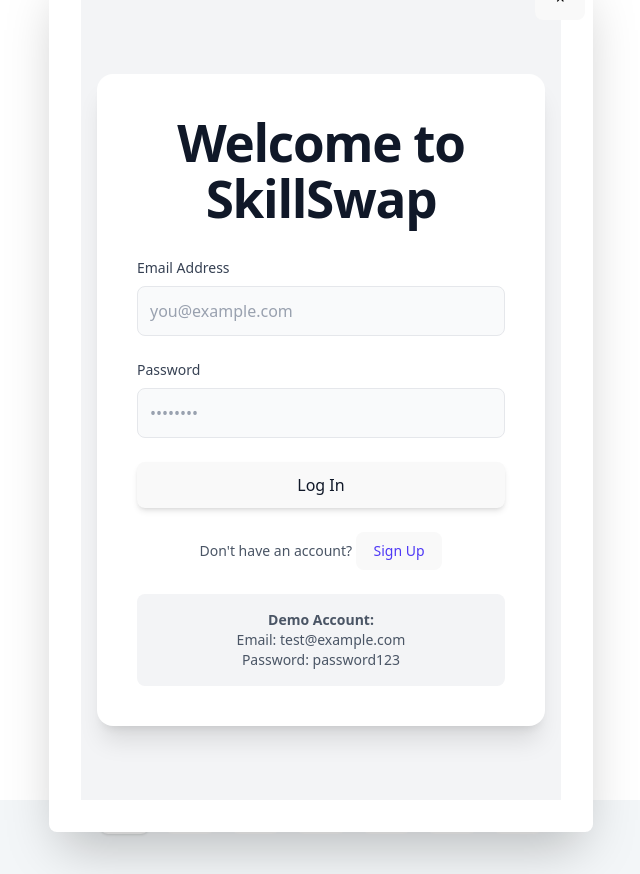
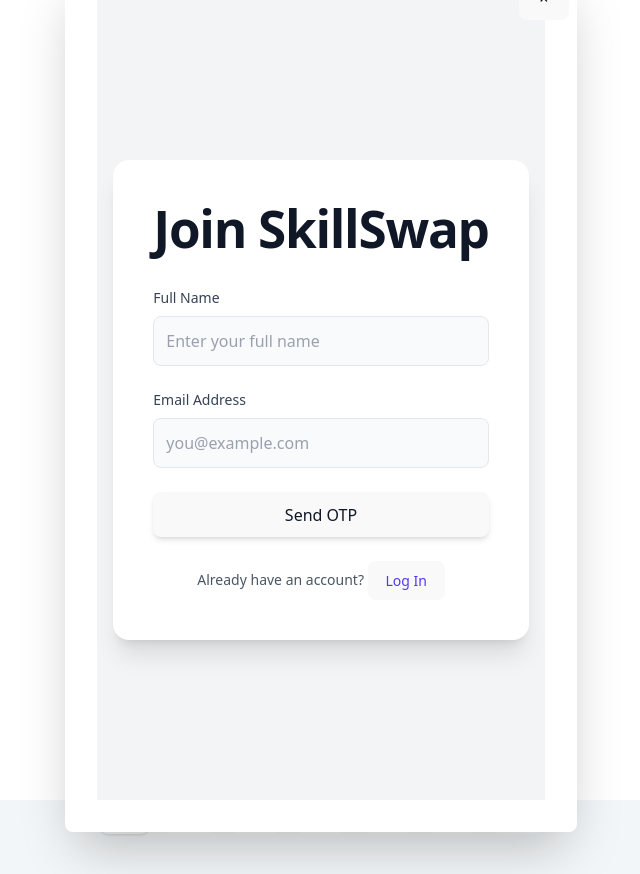
Before and after one commit to Sunny2307/Skillmate, a React (Vite) app in the folder client/: page / in a window 1280 px wide. Both pictures are taken after a click on the button "Login". Shown: the whole page, without its empty margins (319-959 px from the left). Built offline with nearby package versions, Linux system fonts and the light colour scheme.

Commit message:
ui change

```diff
--- a/client/src/pages/Login.jsx
+++ b/client/src/pages/Login.jsx
@@ -2,33 +2,83 @@
 import { validateInput } from '../utils/validateInput.js';
 import { useAuth } from '../context/AuthContext.jsx';
 
-const Login = ({ onSwitchToSignup }) => {
+const Register = ({ onSwitchToLogin }) => {
+  const [name, setName] = useState('');
   const [email, setEmail] = useState('');
+  const [otp, setOtp] = useState(['', '', '', '']);
   const [password, setPassword] = useState('');
+  const [confirmPassword, setConfirmPassword] = useState('');
   const [error, setError] = useState(null);
   const [isLoading, setIsLoading] = useState(false);
-  const { login } = useAuth();
+  const [isOtpSent, setIsOtpSent] = useState(false);
+  const [isOtpVerified, setIsOtpVerified] = useState(false);
+  const { register } = useAuth();
 
-  const handleLogin = async (e) => {
+  const handleSendOtp = (e) => {
     e.preventDefault();
     setError(null);
     setIsLoading(true);
 
-    if (!validateInput({ email, password })) {
-      setError('Please enter a valid email and password (minimum 6 characters)');
+    if (!validateInput({ email, name })) {
+      setError('Please enter a valid name and email.');
+      setIsLoading(false);
+      return;
+    }
+
+    // Placeholder for OTP sending logic
+    // TODO: Implement OTP sending logic here
+    console.log('OTP sent to:', email);
+    setIsOtpSent(true);
+    setIsLoading(false);
+  };
+
+  const handleOtpChange = (index, value) => {
+    if (/^\d?$/.test(value)) {
+      const newOtp = [...otp];
+      newOtp[index] = value;
+      setOtp(newOtp);
+
+      // Auto-focus next input
+      if (value && index < 3) {
+        document.getElementById(`otp-${index + 1}`).focus();
+      }
+
+      // Check if OTP is complete
+      if (newOtp.every((digit) => digit !== '')) {
+        // Placeholder for OTP verification logic
+        // TODO: Implement OTP verification logic here
+        console.log('OTP entered:', newOtp.join(''));
+        setIsOtpVerified(true);
+      }
+    }
+  };
+
+  const handleRegister = async (e) => {
+    e.preventDefault();
+    setError(null);
+    setIsLoading(true);
+
+    if (password !== confirmPassword) {
+      setError('Passwords do not match');
+      setIsLoading(false);
+      return;
+    }
+
+    if (!validateInput({ email, password, name })) {
+      setError('Please enter valid information. Password must be at least 6 characters.');
       setIsLoading(false);
       return;
     }
 
     try {
-      const result = login(email, password);
+      const result = register(email, password, name);
       if (result.success) {
-        console.log('Login successful!');
+        console.log('Registration successful!');
       } else {
         setError(result.error);
       }
     } catch (err) {
-      setError('An error occurred during login');
+      setError('An error occurred during registration');
     } finally {
       setIsLoading(false);
     }
@@ -38,7 +88,7 @@
     <div className="min-h-screen flex items-center justify-center bg-gray-100">
       <div className="bg-white p-10 rounded-2xl shadow-xl max-w-md w-full mx-4 transform transition-all hover:scale-105">
         <h1 className="text-4xl font-extrabold text-gray-900 mb-8 text-center tracking-tight">
-          Welcome to SkillSwap
+          Join SkillSwap
         </h1>
 
         {error && (
@@ -48,6 +98,22 @@
         )}
 
         <div className="space-y-6">
+          <div>
+            <label htmlFor="name" className="block text-sm font-medium text-gray-700 mb-2">
+              Full Name
+            </label>
+            <input
+              id="name"
+              type="text"
+              placeholder="Enter your full name"
+              value={name}
+              onChange={(e) => setName(e.target.value)}
+              className="w-full p-3 border border-gray-200 rounded-lg focus:ring-2 focus:ring-indigo-500 focus:border-indigo-500 transition-colors bg-gray-50 text-gray-900 placeholder-gray-400"
+              required
+              disabled={isOtpSent}
+            />
+          </div>
+
           <div>
             <label htmlFor="email" className="block text-sm font-medium text-gray-700 mb-2">
               Email Address
@@ -60,9 +126,41 @@
               onChange={(e) => setEmail(e.target.value)}
               className="w-full p-3 border border-gray-200 rounded-lg focus:ring-2 focus:ring-indigo-500 focus:border-indigo-500 transition-colors bg-gray-50 text-gray-900 placeholder-gray-400"
               required
+              disabled={isOtpSent}
             />
           </div>
 
+          {!isOtpSent ? (
+            <button
+              type="button"
+              onClick={handleSendOtp}
+              disabled={isLoading}
+              className="w-full px-6 py-4 bg-blue-600 text-gray-900 rounded-lg hover:bg-blue-500 hover:scale-105 disabled:opacity-50 disabled:cursor-not-allowed transition-all duration-300 font-bold shadow-md"
+            >
+              {isLoading ? 'Sending OTP...' : 'Send OTP'}
+            </button>
+          ) : !isOtpVerified ? (
+            <div>
+              <label className="block text-sm font-medium text-gray-700 mb-2">
+                Enter OTP
+              </label>
+              <div className="flex space-x-2 justify-center">
+                {otp.map((digit, index) => (
+                  <input
+                    key={index}
+                    id={`otp-${index}`}
+                    type="text"
+                    maxLength="1"
+                    value={digit}
+                    onChange={(e) => handleOtpChange(index, e.target.value)}
+                    className="w-12 p-3 border border-gray-200 rounded-lg text-center focus:ring-2 focus:ring-indigo-500 focus:border-indigo-500 transition-colors bg-gray-50 text-gray-900"
+                    required
+                  />
+                ))}
+              </div>
+            </div>
+          ) : (
+            <>
               <div>
                 <label htmlFor="password" className="block text-sm font-medium text-gray-700 mb-2">
                   Password
@@ -78,36 +176,45 @@
                 />
               </div>
 
+              <div>
+                <label htmlFor="confirmPassword" className="block text-sm font-medium text-gray-700 mb-2">
+                  Confirm Password
+                </label>
+                <input
+                  id="confirmPassword"
+                  type="password"
+                  placeholder="••••••••"
+                  value={confirmPassword}
+                  onChange={(e) => setConfirmPassword(e.target.value)}
+                  className="w-full p-3 border border-gray-200 rounded-lg focus:ring-2 focus:ring-indigo-500 focus:border-indigo-500 transition-colors bg-gray-50 text-gray-900 placeholder-gray-400"
+                  required
+                />
+              </div>
+
               <button
                 type="button"
-            onClick={handleLogin}
+                onClick={handleRegister}
                 disabled={isLoading}
                 className="w-full px-6 py-4 bg-blue-600 text-gray-900 rounded-lg hover:bg-blue-500 hover:scale-105 disabled:opacity-50 disabled:cursor-not-allowed transition-all duration-300 font-bold shadow-md"
               >
-            {isLoading ? 'Logging in...' : 'Log In'}
+                {isLoading ? 'Creating Account...' : 'Sign Up'}
               </button>
+            </>
+          )}
         </div>
 
         <p className="text-center mt-6 text-gray-600 text-sm">
-          Don't have an account?{' '}
+          Already have an account?{' '}
           <button
-            onClick={onSwitchToSignup}
+            onClick={onSwitchToLogin}
             className="text-indigo-600 hover:text-indigo-800 font-semibold transition-colors"
           >
-            Sign Up
+            Log In
           </button>
         </p>
-
-        <div className="mt-6 p-4 bg-gray-100 rounded-lg">
-          <p className="text-sm text-gray-600 text-center">
-            <strong>Demo Account:</strong><br />
-            Email: test@example.com<br />
-            Password: password123
-          </p>
-        </div>
       </div>
     </div>
   );
 };
 
-export default Login;
+export default Register;
--- a/client/src/pages/Register.jsx
+++ b/client/src/pages/Register.jsx
@@ -5,11 +5,53 @@
 const Register = ({ onSwitchToLogin }) => {
   const [name, setName] = useState('');
   const [email, setEmail] = useState('');
+  const [otp, setOtp] = useState(['', '', '', '']);
   const [password, setPassword] = useState('');
   const [confirmPassword, setConfirmPassword] = useState('');
   const [error, setError] = useState(null);
   const [isLoading, setIsLoading] = useState(false);
+  const [isOtpSent, setIsOtpSent] = useState(false);
+  const [isOtpVerified, setIsOtpVerified] = useState(false);
   const { register } = useAuth();
+
+  const handleSendOtp = (e) => {
+    e.preventDefault();
+    setError(null);
+    setIsLoading(true);
+
+    if (!validateInput({ email, name })) {
+      setError('Please enter a valid name and email.');
+      setIsLoading(false);
+      return;
+    }
+
+    // Placeholder for OTP sending logic
+    // TODO: Implement OTP sending logic here
+    console.log('OTP sent to:', email);
+    setIsOtpSent(true);
+    setIsLoading(false);
+  };
+
+  const handleOtpChange = (index, value) => {
+    if (/^\d?$/.test(value)) {
+      const newOtp = [...otp];
+      newOtp[index] = value;
+      setOtp(newOtp);
+
+      // Auto-focus next input
+      if (value && index < 3) {
+        document.getElementById(`otp-${index + 1}`).focus();
+      }
+
+      // Check if OTP is complete
+      if (newOtp.every((digit) => digit !== '')) {
+        // Placeholder for OTP verification logic
+        // TODO: Implement OTP verification logic here
+        console.log('OTP entered:', newOtp.join(''));
+        setIsOtpVerified(true);
+      }
+    }
+  };
 
   const handleRegister = async (e) => {
     e.preventDefault();
@@ -43,17 +85,21 @@
   };
 
   return (
-    <div className="flex items-center justify-center bg-white">
-      <div className="bg-white p-8 rounded-xl shadow-lg max-w-md w-full border border-gray-200">
-        <h1 className="text-3xl font-bold text-blue-700 mb-6 text-center">Sign Up for SkillSwap</h1>
+    <div className="min-h-screen flex items-center justify-center bg-gray-100">
+      <div className="bg-white p-10 rounded-2xl shadow-xl max-w-md w-full mx-4 transform transition-all hover:scale-105">
+        <h1 className="text-4xl font-extrabold text-gray-900 mb-8 text-center tracking-tight">
+          Join SkillSwap
+        </h1>
+
         {error && (
-          <div className="bg-red-100 border border-red-400 text-red-700 px-4 py-3 rounded mb-4" role="alert">
+          <div className="bg-red-50 border-l-4 border-red-500 text-red-700 p-4 rounded-lg mb-6">
             {error}
           </div>
         )}
-        <form onSubmit={handleRegister} className="space-y-4">
+
+        <div className="space-y-6">
           <div>
-            <label htmlFor="name" className="block text-sm font-medium text-gray-700 mb-1">
+            <label htmlFor="name" className="block text-sm font-medium text-gray-700 mb-2">
               Full Name
             </label>
             <input
@@ -62,65 +108,106 @@
               placeholder="Enter your full name"
               value={name}
               onChange={(e) => setName(e.target.value)}
-              className="w-full p-3 border border-gray-300 rounded-lg focus:ring-2 focus:ring-blue-200 focus:border-blue-400"
+              className="w-full p-3 border border-gray-200 rounded-lg focus:ring-2 focus:ring-indigo-500 focus:border-indigo-500 transition-colors bg-gray-50 text-gray-900 placeholder-gray-400"
               required
+              disabled={isOtpSent}
             />
           </div>
+
           <div>
-            <label htmlFor="email" className="block text-sm font-medium text-gray-700 mb-1">
-              Email
+            <label htmlFor="email" className="block text-sm font-medium text-gray-700 mb-2">
+              Email Address
             </label>
             <input
               id="email"
               type="email"
-              placeholder="Enter your email"
+              placeholder="you@example.com"
               value={email}
               onChange={(e) => setEmail(e.target.value)}
-              className="w-full p-3 border border-gray-300 rounded-lg focus:ring-2 focus:ring-blue-200 focus:border-blue-400"
+              className="w-full p-3 border border-gray-200 rounded-lg focus:ring-2 focus:ring-indigo-500 focus:border-indigo-500 transition-colors bg-gray-50 text-gray-900 placeholder-gray-400"
+              required
+              disabled={isOtpSent}
+            />
+          </div>
+
+          {!isOtpSent ? (
+            <button
+              type="button"
+              onClick={handleSendOtp}
+              disabled={isLoading}
+              className="w-full px-6 py-4 bg-blue-600 text-gray-900 rounded-lg hover:bg-blue-500 hover:scale-105 disabled:opacity-50 disabled:cursor-not-allowed transition-all duration-300 font-bold shadow-md"
+            >
+              {isLoading ? 'Sending OTP...' : 'Send OTP'}
+            </button>
+          ) : !isOtpVerified ? (
+            <div>
+              <label className="block text-sm font-medium text-gray-700 mb-2">
+                Enter OTP
+              </label>
+              <div className="flex space-x-2 justify-center">
+                {otp.map((digit, index) => (
+                  <input
+                    key={index}
+                    id={`otp-${index}`}
+                    type="text"
+                    maxLength="1"
+                    value={digit}
+                    onChange={(e) => handleOtpChange(index, e.target.value)}
+                    className="w-12 p-3 border border-gray-200 rounded-lg text-center focus:ring-2 focus:ring-indigo-500 focus:border-indigo-500 transition-colors bg-gray-50 text-gray-900"
                     required
                   />
+                ))}
               </div>
+            </div>
+          ) : (
+            <>
               <div>
-            <label htmlFor="password" className="block text-sm font-medium text-gray-700 mb-1">
+                <label htmlFor="password" className="block text-sm font-medium text-gray-700 mb-2">
                   Password
                 </label>
                 <input
                   id="password"
                   type="password"
-              placeholder="Enter your password (min 6 characters)"
+                  placeholder="••••••••"
                   value={password}
                   onChange={(e) => setPassword(e.target.value)}
-              className="w-full p-3 border border-gray-300 rounded-lg focus:ring-2 focus:ring-blue-200 focus:border-blue-400"
+                  className="w-full p-3 border border-gray-200 rounded-lg focus:ring-2 focus:ring-indigo-500 focus:border-indigo-500 transition-colors bg-gray-50 text-gray-900 placeholder-gray-400"
                   required
                 />
               </div>
+
               <div>
-            <label htmlFor="confirmPassword" className="block text-sm font-medium text-gray-700 mb-1">
+                <label htmlFor="confirmPassword" className="block text-sm font-medium text-gray-700 mb-2">
                   Confirm Password
                 </label>
                 <input
                   id="confirmPassword"
                   type="password"
-              placeholder="Confirm your password"
+                  placeholder="••••••••"
                   value={confirmPassword}
                   onChange={(e) => setConfirmPassword(e.target.value)}
-              className="w-full p-3 border border-gray-300 rounded-lg focus:ring-2 focus:ring-blue-200 focus:border-blue-400"
+                  className="w-full p-3 border border-gray-200 rounded-lg focus:ring-2 focus:ring-indigo-500 focus:border-indigo-500 transition-colors bg-gray-50 text-gray-900 placeholder-gray-400"
                   required
                 />
               </div>
+
               <button
-            type="submit"
+                type="button"
+                onClick={handleRegister}
                 disabled={isLoading}
-            className="w-full px-4 py-3 bg-blue-600 text-white rounded-lg hover:bg-blue-700 disabled:opacity-50 disabled:cursor-not-allowed font-semibold shadow transition-colors"
+                className="w-full px-6 py-4 bg-blue-600 text-gray-900 rounded-lg hover:bg-blue-500 hover:scale-105 disabled:opacity-50 disabled:cursor-not-allowed transition-all duration-300 font-bold shadow-md"
               >
                 {isLoading ? 'Creating Account...' : 'Sign Up'}
               </button>
-        </form>
-        <p className="text-center mt-6 text-gray-600">
+            </>
+          )}
+        </div>
+
+        <p className="text-center mt-6 text-gray-600 text-sm">
           Already have an account?{' '}
           <button
             onClick={onSwitchToLogin}
-            className="text-blue-600 hover:text-blue-800 font-medium"
+            className="text-indigo-600 hover:text-indigo-800 font-semibold transition-colors"
           >
             Log In
           </button>
```
Lines whose indentation alone changed are shown as unchanged.
